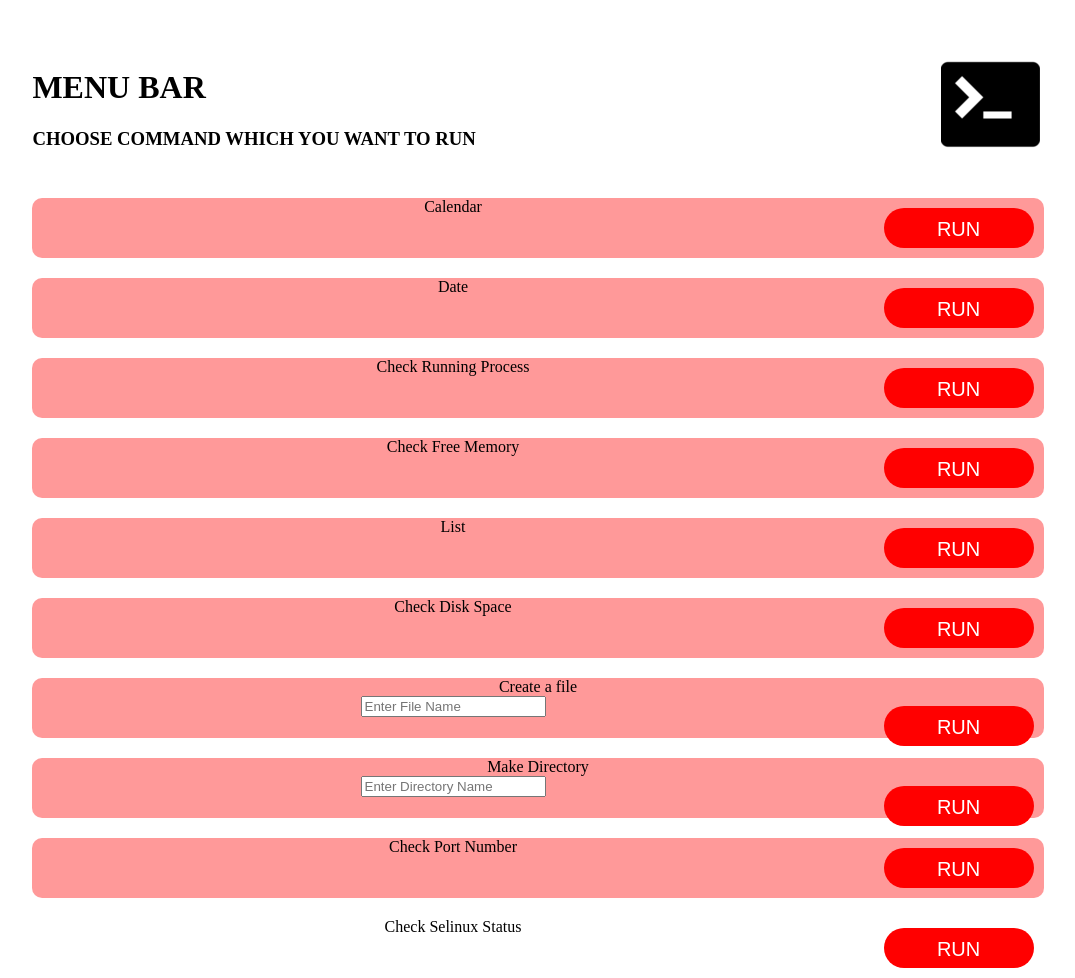
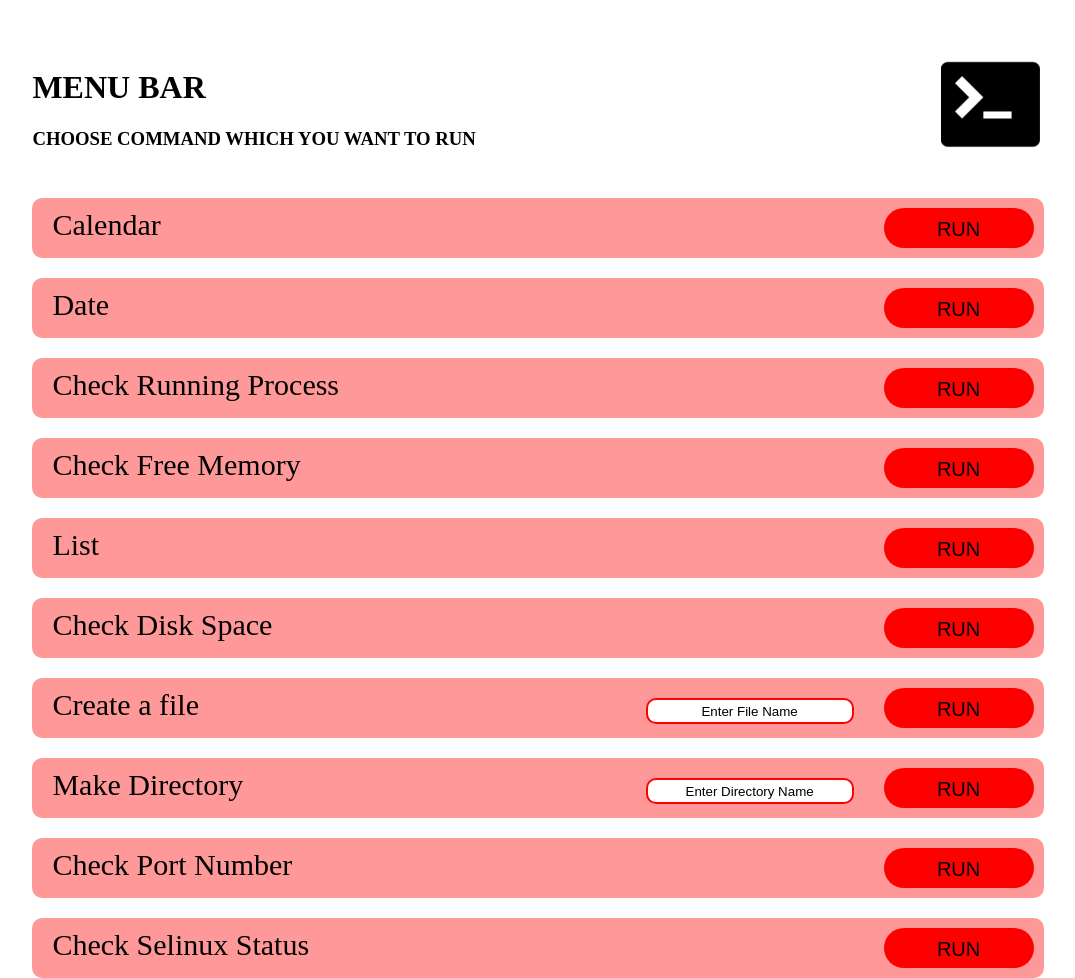
Before and after one commit to Laveenajethani/iiec_python_task2, a plain HTML site: page index.html in a window 1280 px wide. Shown: the whole page, without its empty margins (102-1177 px from the left). Drawn offline with Linux system fonts and the light colour scheme.

Commit message:
updated CSS file

```diff
--- a/CSS/mu.css
+++ b/CSS/mu.css
@@ -44,6 +44,76 @@
  background-color: rgba(255, 0, 0, 0.4);
  margin-bottom: 20px;
 }
+.inner1 .inner11 span
+{
+  float: left;
+  margin-top: 10px;
+  margin-left: 20px;
+  font-size: 30px;
+}
+.inner1 .inner12 span
+{
+  float: left;
+  margin-top: 10px;
+  margin-left: 20px;
+  font-size: 30px;
+}
+.inner1 .inner13 span
+{
+  float: left;
+  margin-top: 10px;
+  margin-left: 20px;
+  font-size: 30px;
+}
+.inner1 .inner14 span
+{
+  float: left;
+  margin-top: 10px;
+  margin-left: 20px;
+  font-size: 30px;
+}
+.inner1 .inner15 span
+{
+  float: left;
+  margin-top: 10px;
+  margin-left: 20px;
+  font-size: 30px;
+}
+.inner1 .inner16 span
+{
+  float: left;
+  margin-top: 10px;
+  margin-left: 20px;
+  font-size: 30px;
+}
+.inner1 .inner17 span
+{
+  float: left;
+  margin-top: 10px;
+  margin-left: 20px;
+  font-size: 30px;
+}
+.inner1 .inner18 span
+{
+  float: left;
+  margin-top: 10px;
+  margin-left: 20px;
+  font-size: 30px;
+}
+.inner1 .inner19 span
+{
+  float: left;
+  margin-top: 10px;
+  margin-left: 20px;
+  font-size: 30px;
+}
+.inner1 .inner10 span
+{
+  float: left;
+  margin-top: 10px;
+  margin-left: 20px;
+  font-size: 30px;
+}
 .button {
   margin-top: 10px;
   margin-right: 50px;
@@ -52,7 +122,7 @@
   border-radius: 20px;
   background-color: rgb(255,0,0);
   border: none;
-  color: #FFFFFF;
+  color: black;
   text-align: center;
   font-size: 20px;
   padding: 10px;
@@ -60,7 +130,6 @@
   transition: all 0.5s;
   cursor: pointer;
   margin: 10px;
-
 }
 .inner1 .inner12
 {
@@ -126,3 +195,28 @@
  background-color: rgba(255, 0, 0, 0.4);
  margin-bottom: 20px;
 }
+.inner1 .inner10
+{
+ width: auto;
+ height: 60px;
+ border-radius: 10px;
+ background-color: rgba(255, 0, 0, 0.4);
+ margin-bottom: 20px;
+}
+.myinput
+{
+  text-align: center;
+  margin-top: 20px;
+  width: 200px;
+  height: 20px;
+  border-style: double;
+  outline: none;
+  float: right;
+  margin-right: 20px;
+  border-radius: 10px;
+  border-color: rgb(255,0,0);
+}
+::placeholder {
+  color: black;
+  opacity: 1;
+}
```
